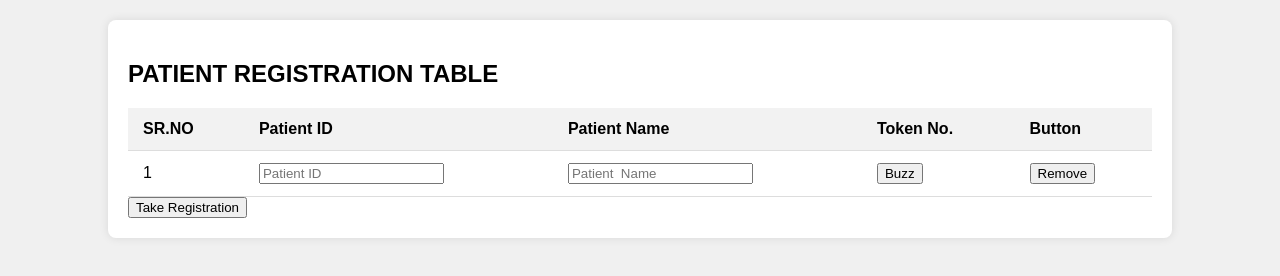
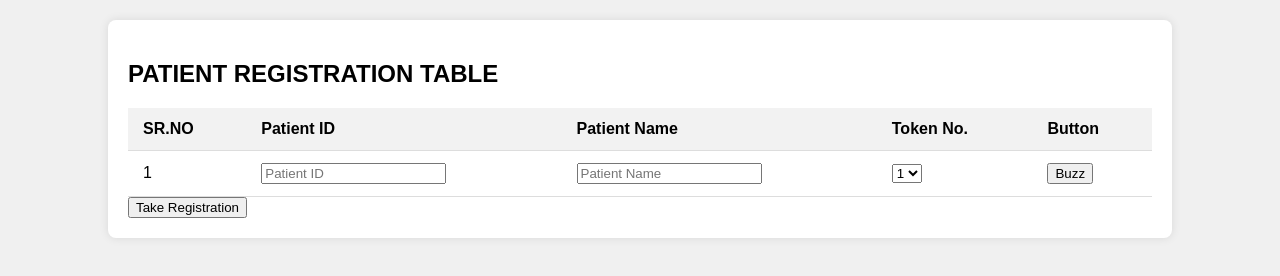
Before and after one commit to SurajKothule/pbl, a plain HTML site: page hospital.html in a window 1280 px wide. Both pictures are taken after a click on the button "Take Registration". Drawn offline with Linux system fonts and the light colour scheme.

Commit message:
Update hospital.html
limiting token number to two

```diff
--- a/hospital.html
+++ b/hospital.html
@@ -1,5 +1,6 @@
 <!DOCTYPE html>
 <html lang="en">
+
 <head>
     <meta charset="UTF-8">
     <meta name="viewport" content="width=device-width, initial-scale=1.0">
@@ -11,6 +12,7 @@
             padding: 0;
             background-color: #f0f0f0;
         }
+
         .container {
             width: 80%;
             margin: 20px auto;
@@ -20,23 +22,29 @@
             box-shadow: 0 0 10px rgba(0, 0, 0, 0.1);
             overflow-x: auto;
         }
+
         table {
             width: 100%;
             border-collapse: collapse;
         }
-        th, td {
+
+        th,
+        td {
             padding: 12px 15px;
             text-align: left;
             border-bottom: 1px solid #ddd;
         }
+
         th {
             background-color: #f2f2f2;
         }
+
         tr:hover {
             background-color: #f5f5f5;
         }
     </style>
 </head>
+
 <body>
 
     <div class="container">
@@ -59,6 +67,11 @@
     </div>
 
     <script>
+        var tokenCount = {
+            '1': false,
+            '2': false
+        };
+
         // Function to add a new row to the table
         function addRow() {
             var table = document.getElementById("orderTable").getElementsByTagName('tbody')[0];
@@ -68,25 +81,39 @@
             var cell3 = newRow.insertCell(2);
             var cell4 = newRow.insertCell(3);
             var cell5 = newRow.insertCell(4);
-        cell1.innerHTML = table.rows.length + 0; // Incrementing SR.NO
-        cell2.innerHTML = "<input type='text' placeholder='Patient ID'>"; // Customer Name input field
-        cell3.innerHTML = "<input type='text' placeholder='Patient  Name'>"; // Service Name input field
-        cell4.innerHTML = "<button onclick='buzz(this)'>Buzz</button>";; // Token No. input field
-        cell5.innerHTML = "<button onclick='removeRow(this)'>Remove</button>"; // Buzz button
+            cell1.innerHTML = table.rows.length; // Starting SR.NO from 1
+            cell2.innerHTML = "<input type='text' placeholder='Patient ID'>"; // Patient ID input field
+            cell3.innerHTML = "<input type='text' placeholder='Patient Name'>"; // Patient Name input field
+            cell4.innerHTML = "<select><option value='1'>1</option><option value='2'>2</option></select>"; // Token No. dropdown
+            cell5.innerHTML = "<button onclick='buzz(this)'>Buzz</button>"; // Buzz button
         }
 
         // Function to remove a row from the table
         function removeRow(button) {
             var row = button.parentNode.parentNode;
+            var token = row.cells[3].querySelector('select').value;
+            tokenCount[token] = false;
             row.parentNode.removeChild(row);
         }
 
         // Function to buzz
         function buzz(button) {
-        // You can implement the buzz functionality here
-        alert("Buzzed!");
+            var row = button.parentNode.parentNode;
+            var token = row.cells[3].querySelector('select').value;
+
+            if (!tokenCount[token]) {
+                tokenCount[token] = true;
+                if (token === '1') {
+                    window.location.href = "https://blynk.cloud/dashboard/273673/global/devices/2066805/organization/273673/devices/1014614/dashboard";
+                } else if (token === '2') {
+                    window.location.href = "https://blynk.cloud/dashboard/273673/global/devices/2066805/organization/273673/devices/1065800/dashboard";
+                }
+            } else {
+                alert("Token " + token + " has already been buzzed!");
+            }
         }
     </script>
 
 </body>
+
 </html>
```
Lines whose indentation alone changed are shown as unchanged.
